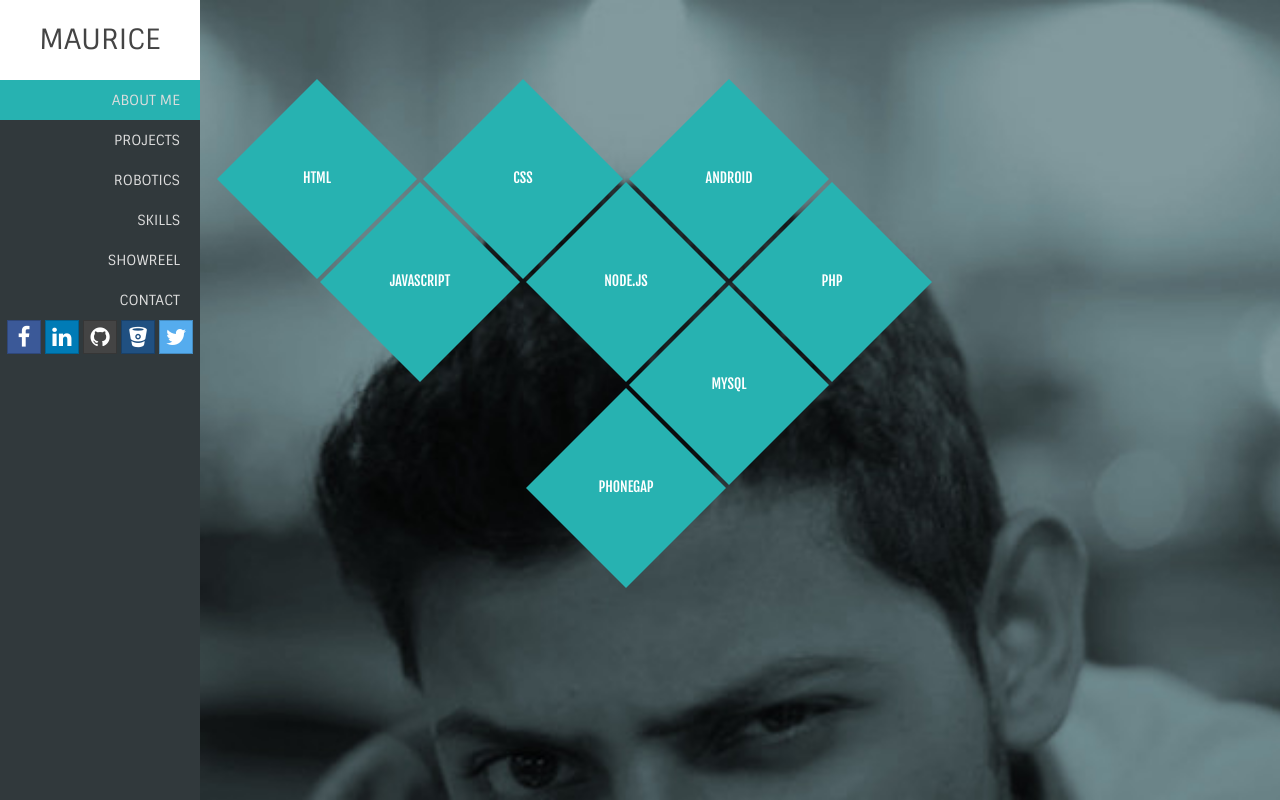
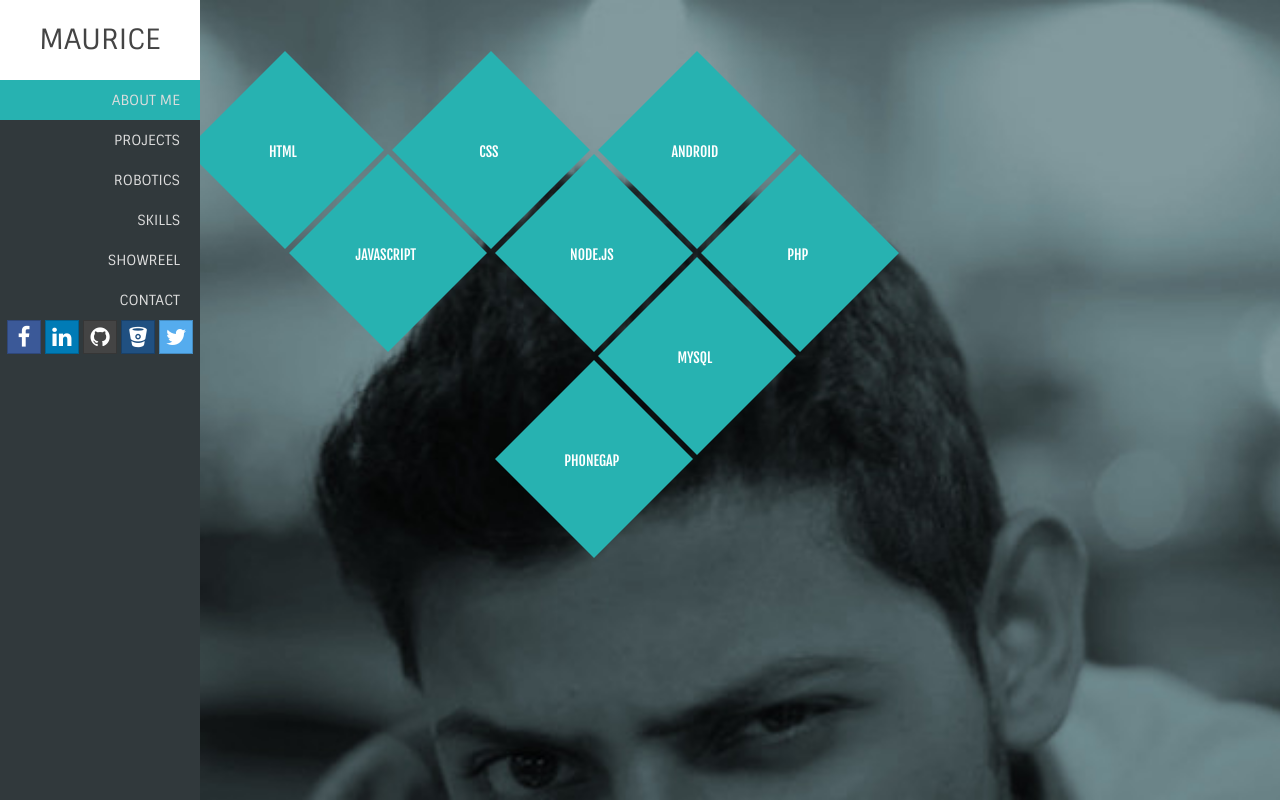
Before and after one commit to prashantmaurice/prashantmaurice.github.io, a PHP site: page /v2/index.php in a window 1280 px wide. Run offline with PHP 8.4, Linux system fonts and the light colour scheme.

Commit message:
skills page diamonds new version

```diff
--- a/v2/css/main.css
+++ b/v2/css/main.css
@@ -152,40 +152,43 @@ ul.alert-dropdown {
 }
 
 .diamond {
-    width: 0;
-    height: 0;
-    border: 100px solid transparent;
-    border-bottom-color: #27b2b1;
+    width: 140px;
+    height: 140px;
+    background-color: #27b2b1;
     position: absolute;
     float: left;
-    margin: 2px;
+    /*margin: 2px;*/
+    -ms-transform: rotate(45deg); /* IE 9 */
+    -webkit-transform: rotate(45deg); /* Chrome, Safari, Opera */
+    transform: rotate(45deg);
+    -webkit-transition: transform 1s,background-color 1s; /* For Safari 3.1 to 6.0 */
+    transition: transform 1s,background-color 1s;
 }
-.diamond:after {
-    content: '';
-    position: absolute;
-    left: -100px;
-    top: 100px;
-    width: 0;
-    height: 0;
-    border: 100px solid transparent;
-    border-top-color: #27b2b1;
-}
-.diamond-content:hover{
-    color:#000;
+.diamond:hover{
+    background-color: #232b2e;
+    -ms-transform: rotate(-45deg); /* IE 9 */
+    -webkit-transform: rotate(-45deg); /* Chrome, Safari, Opera */
+    transform: rotate(-45deg);
 }
 .diamond-content{
-    position: absolute;
-    z-index: 10;
-    top: 0px;
-    left: -100px;
-    width: 200px;
-    height:200px;
+    position: relative;
+    top:63px;
+    -ms-transform: rotate(-45deg); /* IE 9 */
+    -webkit-transform: rotate(-45deg); /* Chrome, Safari, Opera */
+    transform: rotate(-45deg);
+    -webkit-transition: transform 1s; /* For Safari 3.1 to 6.0 */
+    transition: transform 1s;
+}
+.diamond:hover .diamond-content{
+    -ms-transform: rotate(45deg); /* IE 9 */
+    -webkit-transform: rotate(45deg); /* Chrome, Safari, Opera */
+    transform: rotate(45deg);
 }
 .diamond-content2{
     vertical-align: middle;
     text-align: center;
     position: relative;
-    top: 89px;
+    /*top: 89px;*/
 }
 
 /*-----CONTACT PAGE------*/
--- a/v2/skillspage.php
+++ b/v2/skillspage.php
@@ -3,28 +3,28 @@
         <!-- Page Heading -->
         <div class="row" style="margin: 0px; text-align: right; vertical-align: middle; height:100%; color:#fff">
             <div style="position: relative; vertical-align: middle; top:10%">
-                <div class="diamond" style="top:-103px;left:0px;">
+                <div class="diamond" style="top:0px;left:0px;">
                     <div class="diamond-content"><div class="diamond-content2">HTML</div></div>
                 </div>
-                <div class="diamond" style="top:0px;left:103px">
+                <div class="diamond" style="top:103px;left:103px">
                     <div class="diamond-content"><div class="diamond-content2">JAVASCRIPT</div></div>
                 </div>
-                <div class="diamond" style="top:-103px;left:206px">
+                <div class="diamond" style="top:0px;left:206px">
                     <div class="diamond-content"><div class="diamond-content2">CSS</div></div>
                 </div>
-                <div class="diamond" style="top:0px;left:309px">
+                <div class="diamond" style="top:103px;left:309px">
                     <div class="diamond-content"><div class="diamond-content2">NODE.JS</div></div>
                 </div>
-                <div class="diamond" style="top:-103px;left:412px">
+                <div class="diamond" style="top:0px;left:412px">
                     <div class="diamond-content"><div class="diamond-content2">ANDROID</div></div>
                 </div>
-                <div class="diamond" style="top:0px;left:515px">
+                <div class="diamond" style="top:103px;left:515px">
                     <div class="diamond-content"><div class="diamond-content2">PHP</div></div>
                 </div>
-                <div class="diamond" style="top:103px;left:412px">
+                <div class="diamond" style="top:206px;left:412px">
                     <div class="diamond-content"><div class="diamond-content2">MYSQL</div></div>
                 </div>
-                <div class="diamond" style="top:206px;left:309px">
+                <div class="diamond" style="top:309px;left:309px">
                     <div class="diamond-content"><div class="diamond-content2">PHONEGAP</div></div>
                 </div>
             </div>
```
